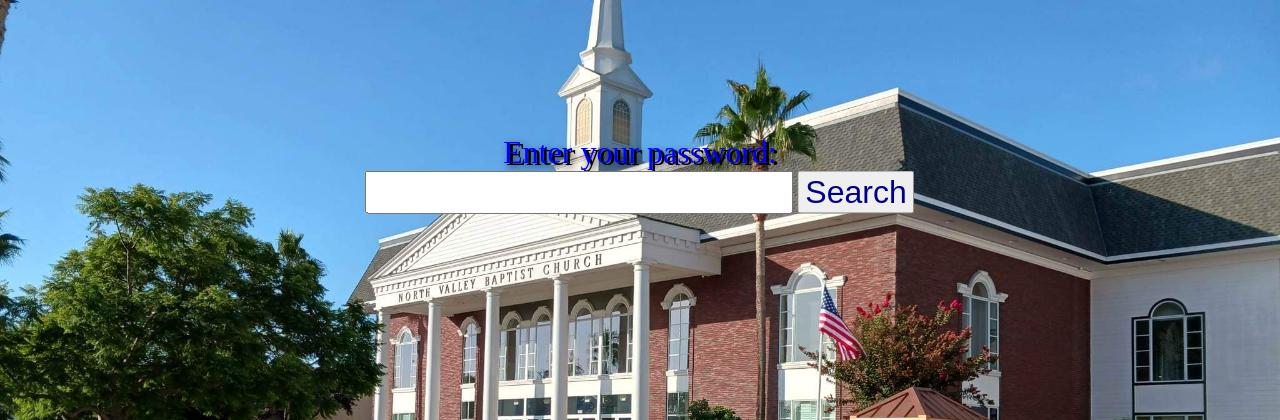
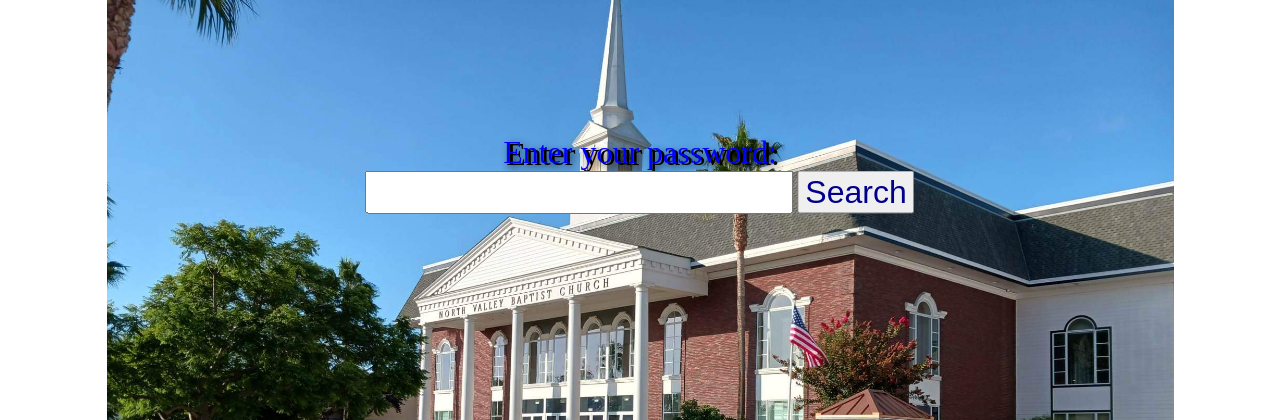
Before and after one commit to jasonwolves/escape-room, a PHP site: page / in a window 1280 px wide. Shown: the top 420 px of the page. Run offline with PHP 8.4, Linux system fonts and the light colour scheme.

Commit message:
changed backgound to contain

```diff
--- a/index_style.css
+++ b/index_style.css
@@ -4,7 +4,7 @@ text-align: center;
 background-image: url("NVBC.jpeg");
 background-repeat: repeat-y;
 background-attachment: fixed;
-background-size: cover;
+background-size: contain;
 background-position: center;
 }
 
```
